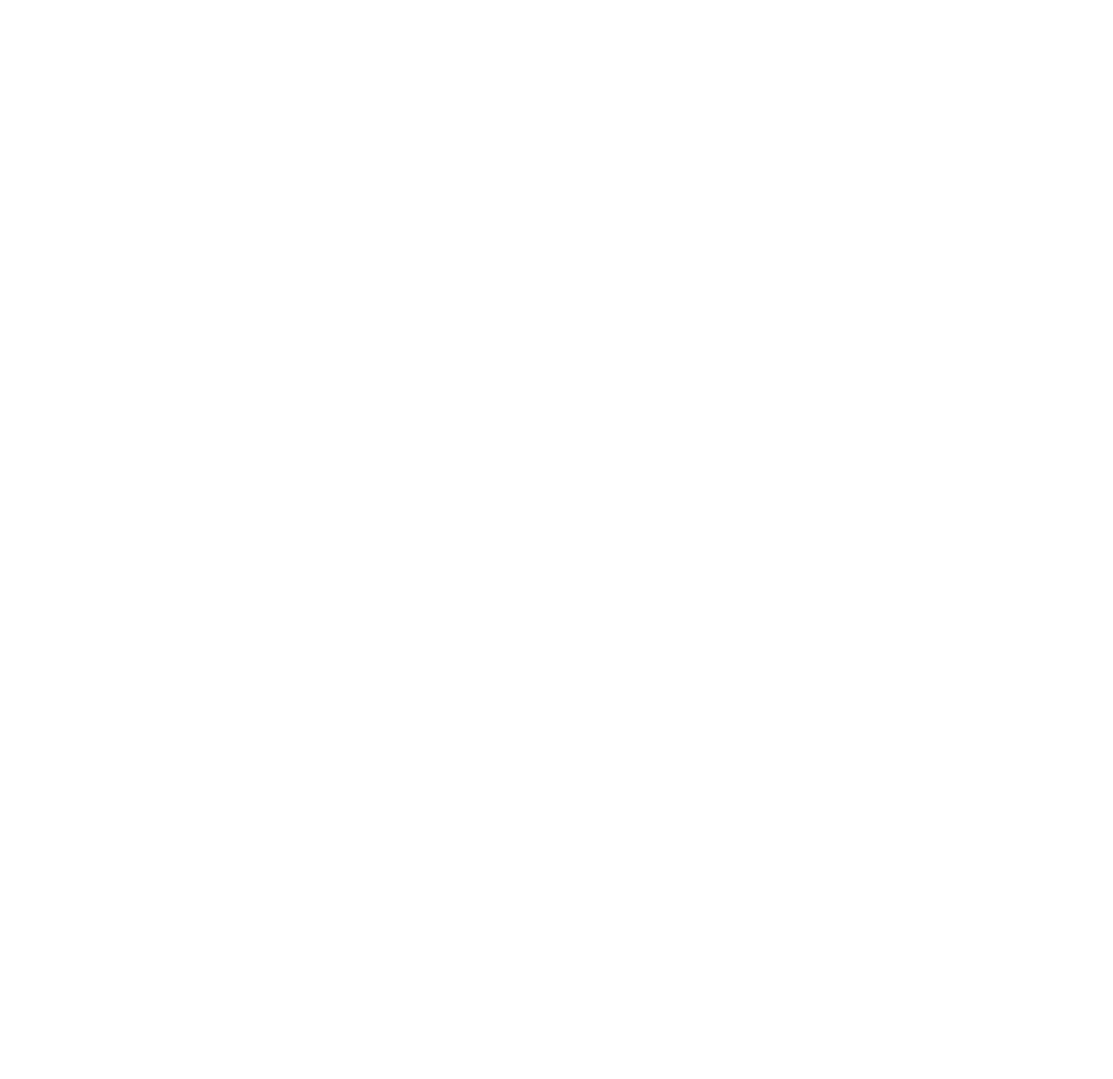
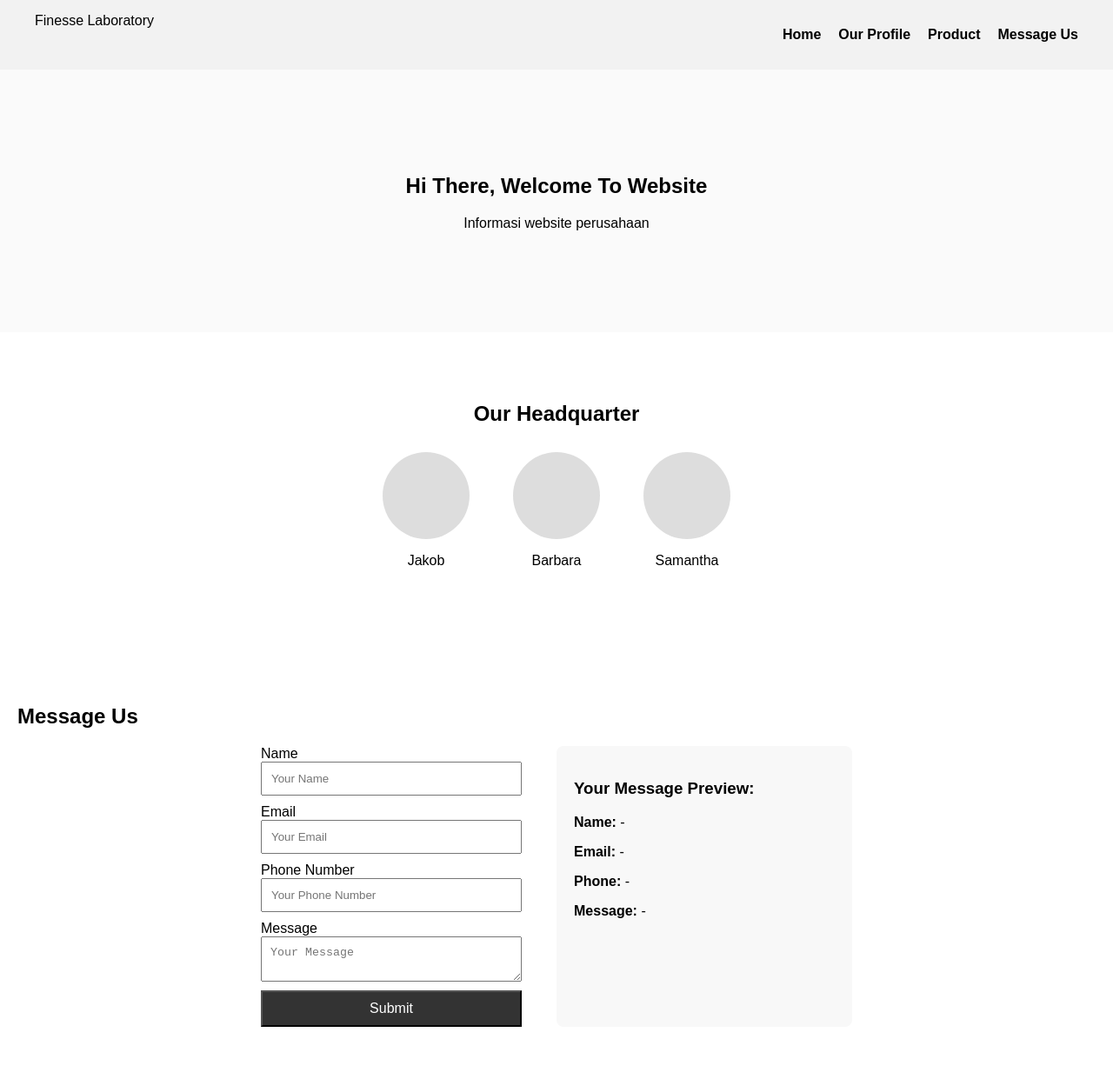
Before and after one commit to aryazifamuharman/CodingCamp-01Dec25-aryazifamuharman, a plain HTML site: page index.html in a window 1280 px wide. Shown: the whole page at 87% size. Before the commit the page ends 800 px from the top, so only its background shows below. Drawn offline with Linux system fonts and the light colour scheme; files that its build step writes are made by us from their sources.

Commit message:
Mini Project RevoU

```diff
--- a/index.html
+++ b/index.html
@@ -3,9 +3,83 @@
 <head>
     <meta charset="UTF-8">
     <meta name="viewport" content="width=device-width, initial-scale=1.0">
-    <title>Document</title>
+    <title>Company Profile</title>
+    <link rel="stylesheet" href="css/style.css">
 </head>
 <body>
 
+    <!-- NAVBAR -->
+    <nav class="navbar">
+        <div class="logo">Finesse Laboratory</div>
+        <ul class="nav-links">
+            <li><a href="#home">Home</a></li>
+            <li><a href="#profile">Our Profile</a></li>
+            <li><a href="#product">Product</a></li>
+            <li><a href="#message">Message Us</a></li>
+        </ul>
+    </nav>
+
+    <!-- HOME SECTION -->
+    <section id="home" class="home-section">
+        <h1>Hi <span id="username">There</span>, Welcome To Website</h1>
+        <p>Informasi website perusahaan</p>
+    </section>
+
+    <!-- OUR PROFILE -->
+    <section id="profile" class="profile-section">
+        <h2>Our Headquarter</h2>
+
+        <div class="team-container">
+            <div class="team-card">
+                <div class="circle"></div>
+                <p>Jakob</p>
+            </div>
+
+            <div class="team-card">
+                <div class="circle"></div>
+                <p>Barbara</p>
+            </div>
+
+            <div class="team-card">
+                <div class="circle"></div>
+                <p>Samantha</p>
+            </div>
+        </div>
+    </section>
+
+    <!-- MESSAGE SECTION -->
+    <section id="message" class="message-section">
+        <h2>Message Us</h2>
+
+        <div class="message-container">
+            <!-- FORM -->
+            <form id="messageForm" onsubmit="return validateForm()">
+                <label>Name</label>
+                <input type="text" id="name" placeholder="Your Name">
+
+                <label>Email</label>
+                <input type="text" id="email" placeholder="Your Email">
+
+                <label>Phone Number</label>
+                <input type="text" id="phone" placeholder="Your Phone Number">
+
+                <label>Message</label>
+                <textarea id="userMessage" placeholder="Your Message"></textarea>
+
+                <button type="submit">Submit</button>
+            </form>
+
+            <!-- OUTPUT -->
+            <div class="output-box">
+                <h3>Your Message Preview:</h3>
+                <p><strong>Name:</strong> <span id="out-name">-</span></p>
+                <p><strong>Email:</strong> <span id="out-email">-</span></p>
+                <p><strong>Phone:</strong> <span id="out-phone">-</span></p>
+                <p><strong>Message:</strong> <span id="out-msg">-</span></p>
+            </div>
+        </div>
+    </section>
+
+    <script src="js/script.js"></script>
 </body>
 </html>
--- /dev/null
+++ b/style.css
@@ -0,0 +1,102 @@
+body {
+  margin: 0;
+  font-family: Arial, sans-serif;
+}
+
+/* NAVBAR */
+.navbar {
+  display: flex;
+  justify-content: space-between;
+  padding: 15px 40px;
+  background: #f2f2f2;
+  position: sticky;
+  top: 0;
+}
+.nav-links {
+  list-style: none;
+  display: flex;
+  gap: 20px;
+}
+.nav-links a {
+  text-decoration: none;
+  color: black;
+  font-weight: bold;
+}
+
+/* HOME */
+.home-section {
+  text-align: center;
+  padding: 100px 20px;
+  background: #fafafa;
+}
+
+/* PROFILE */
+.profile-section {
+  padding: 60px 20px;
+  text-align: center;
+}
+
+.team-container {
+  display: flex;
+  justify-content: center;
+  gap: 50px;
+  margin-top: 30px;
+}
+
+.team-card .circle {
+  width: 100px;
+  height: 100px;
+  background: #ddd;
+  border-radius: 50%;
+  margin: auto;
+}
+
+/* MESSAGE SECTION */
+.message-section {
+  padding: 60px 20px;
+}
+
+.message-container {
+  display: flex;
+  flex-wrap: wrap;
+  gap: 40px;
+  justify-content: center;
+}
+
+form {
+  display: flex;
+  flex-direction: column;
+  width: 300px;
+}
+
+input, textarea {
+  padding: 10px;
+  margin-bottom: 10px;
+}
+
+button {
+  padding: 10px;
+  font-size: 16px;
+  background: #333;
+  color: white;
+  cursor: pointer;
+}
+
+.output-box {
+  width: 300px;
+  background: #f8f8f8;
+  padding: 20px;
+  border-radius: 8px;
+}
+
+/* RESPONSIVE */
+@media screen and (max-width: 768px) {
+  .team-container {
+      flex-direction: column;
+  }
+
+  .navbar {
+      flex-direction: column;
+      text-align: center;
+  }
+}
```
Also changed, not shown: script.js (added, +34 -0 lines).
